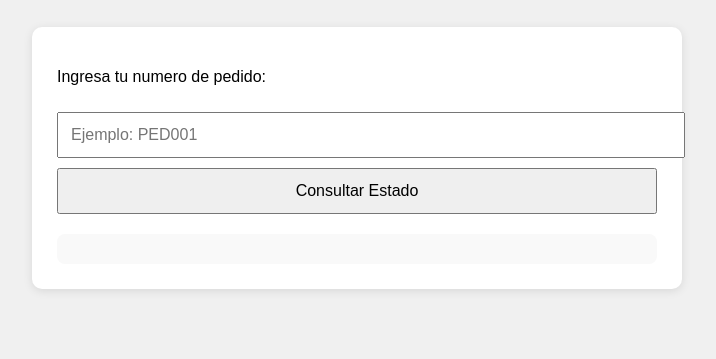
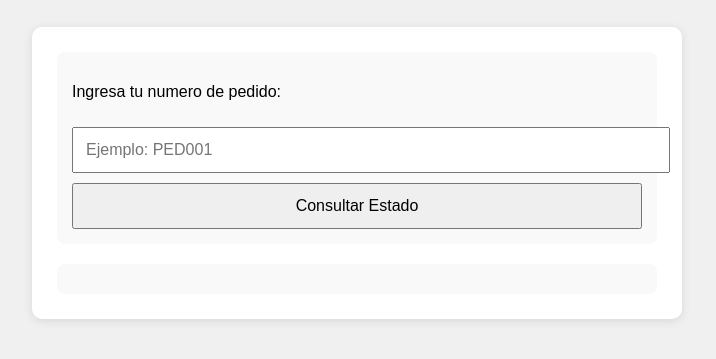
Before and after one commit to TecLi0n/seguimiento, a plain HTML site: page index.html in a window 1280 px wide. Shown: the part 99-458 px from the top of the page, without its empty margins (283-999 px from the left). Drawn offline with Linux system fonts and the light colour scheme.

Commit message:
Update index.html

```diff
--- a/index.html
+++ b/index.html
@@ -21,6 +21,12 @@
       padding: 25px;
       border-radius: 10px;
       box-shadow: 0 2px 10px rgba(0,0,0,0.1);
+    }
+    .entrada {
+      background: #f9f9f9;
+      padding: 15px;
+      border-radius: 8px;
+      margin-bottom: 20px;
     }
     input, button {
       width: 100%;
@@ -49,9 +55,12 @@
 <h1>Seguimiento de tu Pedido</h1>
 
 <div class="seguimiento">
-  <p>Ingresa tu numero de pedido:</p>
-  <input type="text" id="codigoPedido" placeholder="Ejemplo: PED001">
-  <button onclick="buscarPedido()">Consultar Estado</button>
+  <div class="entrada">
+    <p>Ingresa tu numero de pedido:</p>
+    <input type="text" id="codigoPedido" placeholder="Ejemplo: PED001">
+    <button onclick="buscarPedido()">Consultar Estado</button>
+  </div>
+
   <div id="resultadoSeguimiento" class="info"></div>
 </div>
 
```
